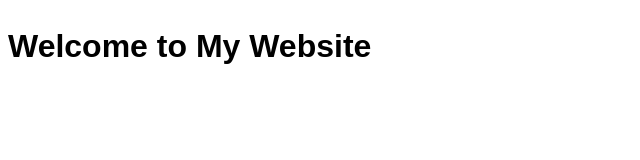
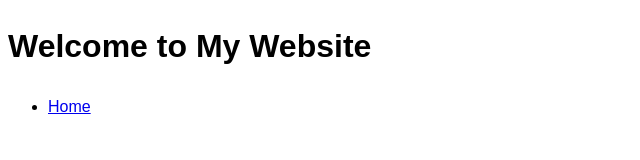
Before and after one commit to hansel14/hansel14.github.io, a plain HTML site: page index.html in a window 1280 px wide. Shown: the full height of the page, 0-640 px from the left. Drawn offline with Linux system fonts and the light colour scheme.

Commit message:
Update index.html

```diff
--- a/index.html
+++ b/index.html
@@ -10,6 +10,9 @@
 <body>
   <header>
     <h1>Welcome to My Website</h1>
+      <ul>
+        <li><a href="hunting.index">Home</a></li>
+      </ul>
   </header>
 
 </body>
```
